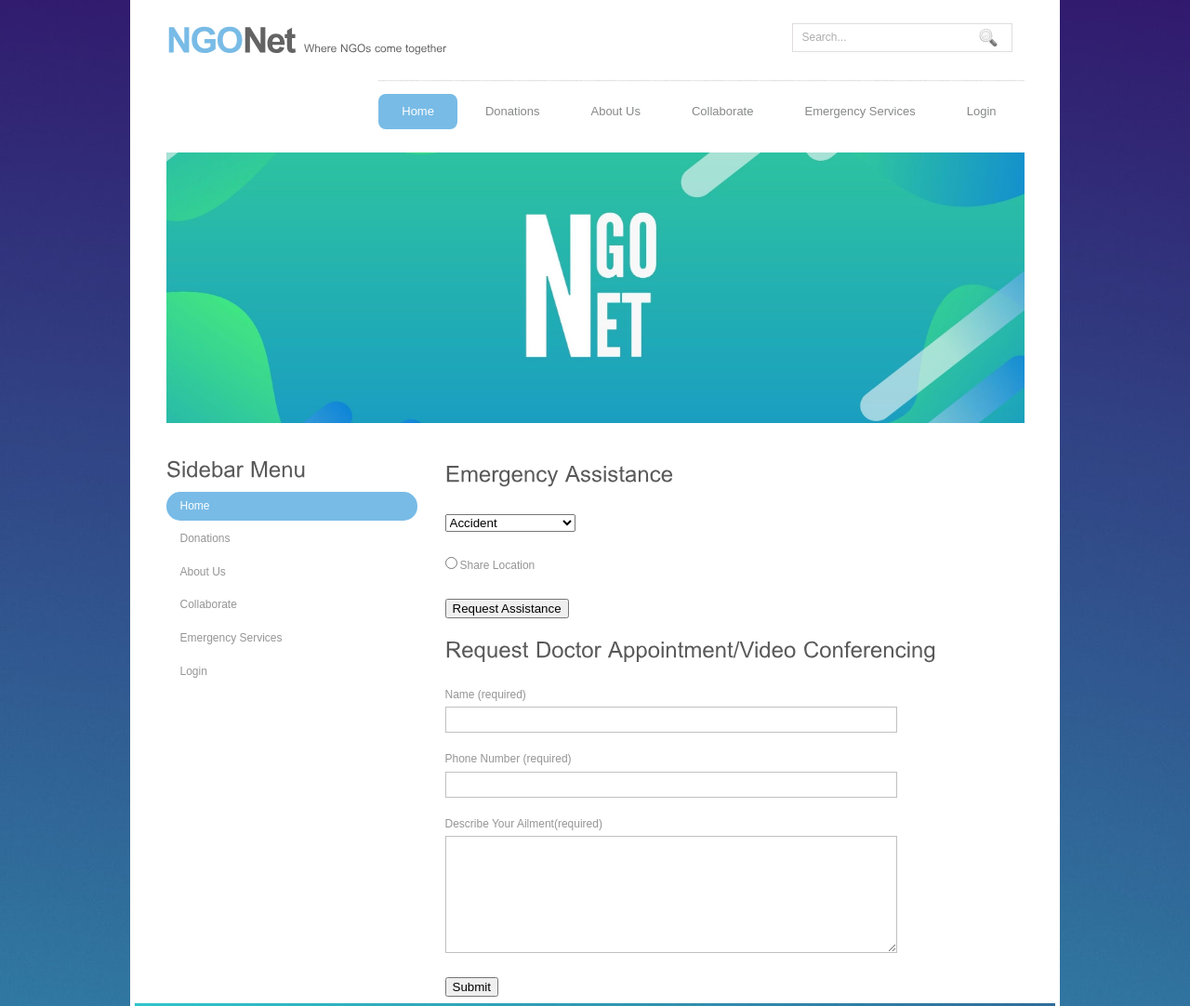
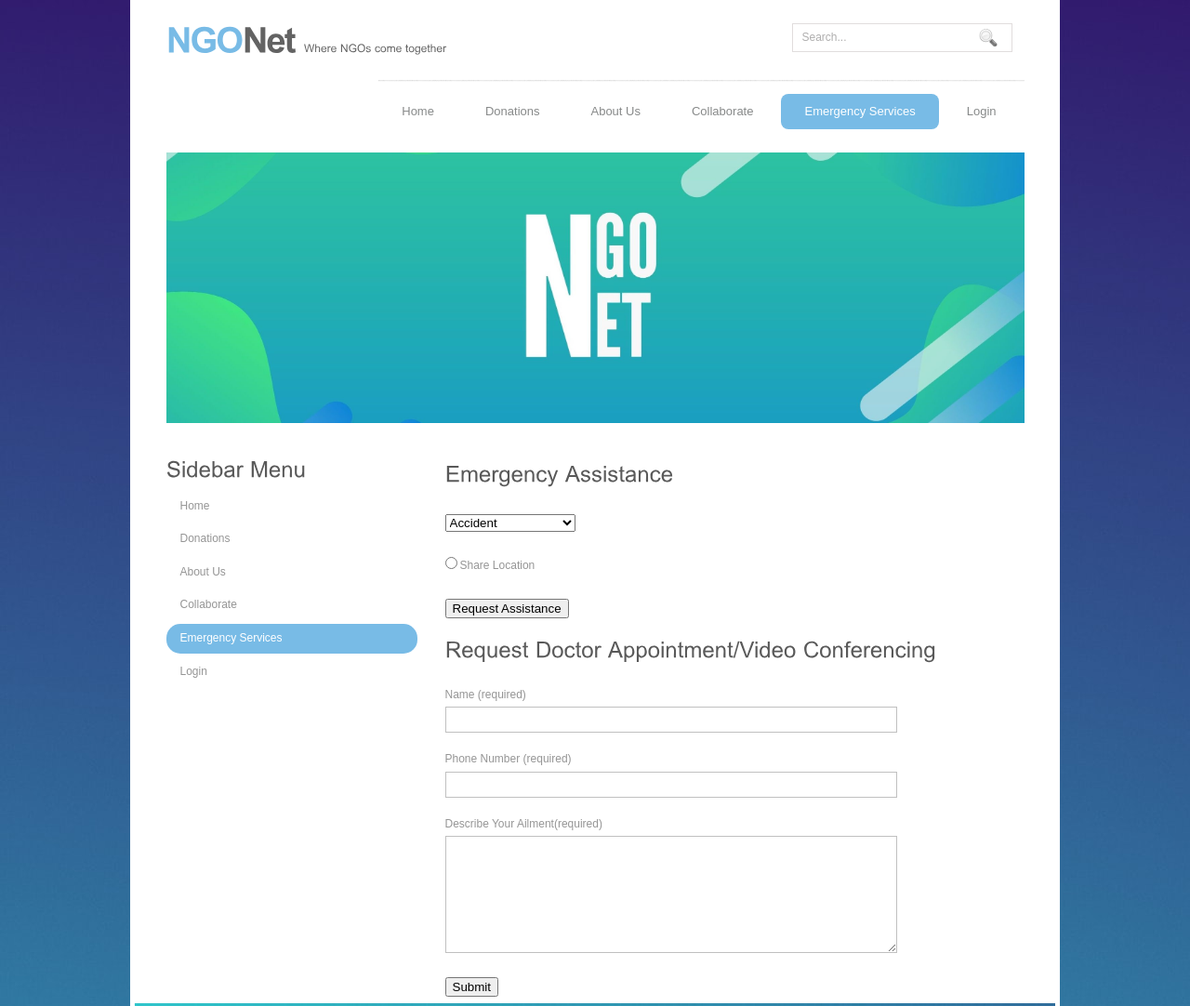
Before and after one commit to weirldj/NGONet, a plain HTML site: page emergency.html in a window 1280 px wide. Shown: the top 1082 px of the page at 93% size. Drawn offline with nearby package versions, Linux system fonts and the light colour scheme.

Commit message:
Update emergency.html

```diff
--- a/emergency.html
+++ b/emergency.html
@@ -30,11 +30,11 @@
       <div class="clr"></div>
       <div class="menu_nav">
         <ul>
-          <li class="active"><a href="index.html">Home</a></li>
+          <li><a href="index.html">Home</a></li>
           <li><a href="donations.html">Donations</a></li>
           <li><a href="about.html">About Us</a></li>
           <li><a href="collab.html">Collaborate</a></li>
-          <li><a href="emergency.html">Emergency Services</a></li>
+          <li class="active"><a href="emergency.html">Emergency Services</a></li>
           <li><a href="login.html">Login</a></li>
         </ul>
         <div class="clr"></div>
@@ -120,11 +120,11 @@
             <h2 class="star"><span>Sidebar</span> Menu</h2>
             <div class="clr"></div>
             <ul class="sb_menu">
-              <li class="active"><a href="index.html">Home</a></li>
+              <li><a href="index.html">Home</a></li>
               <li><a href="donations.html">Donations</a></li>
               <li><a href="about.html">About Us</a></li>
               <li><a href="collab.html">Collaborate</a></li>
-              <li><a href="emergency.html">Emergency Services</a></li>
+              <li class="active"><a href="emergency.html">Emergency Services</a></li>
               <li><a href="login.html">Login</a></li>
             </ul>
           </div>
```
